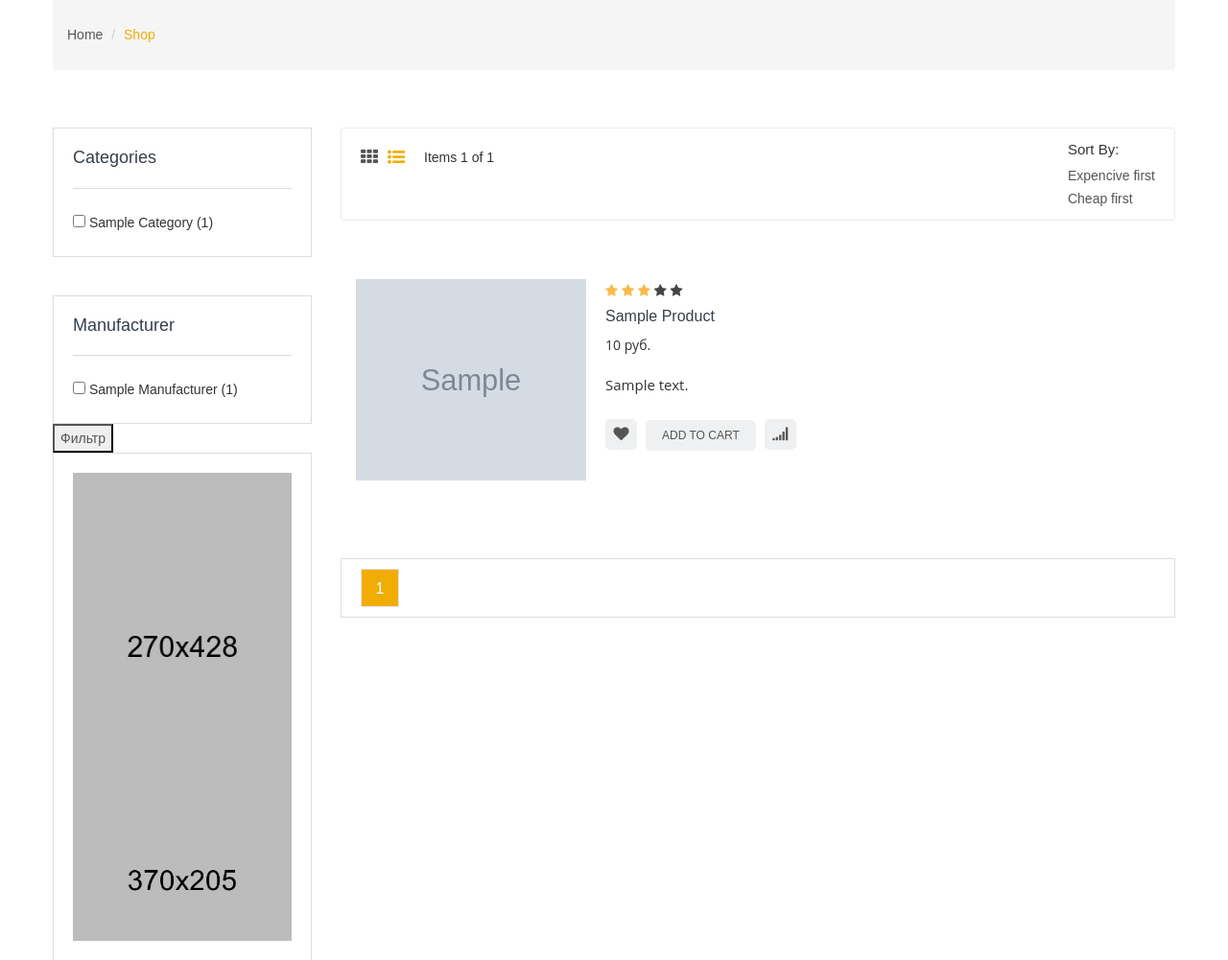
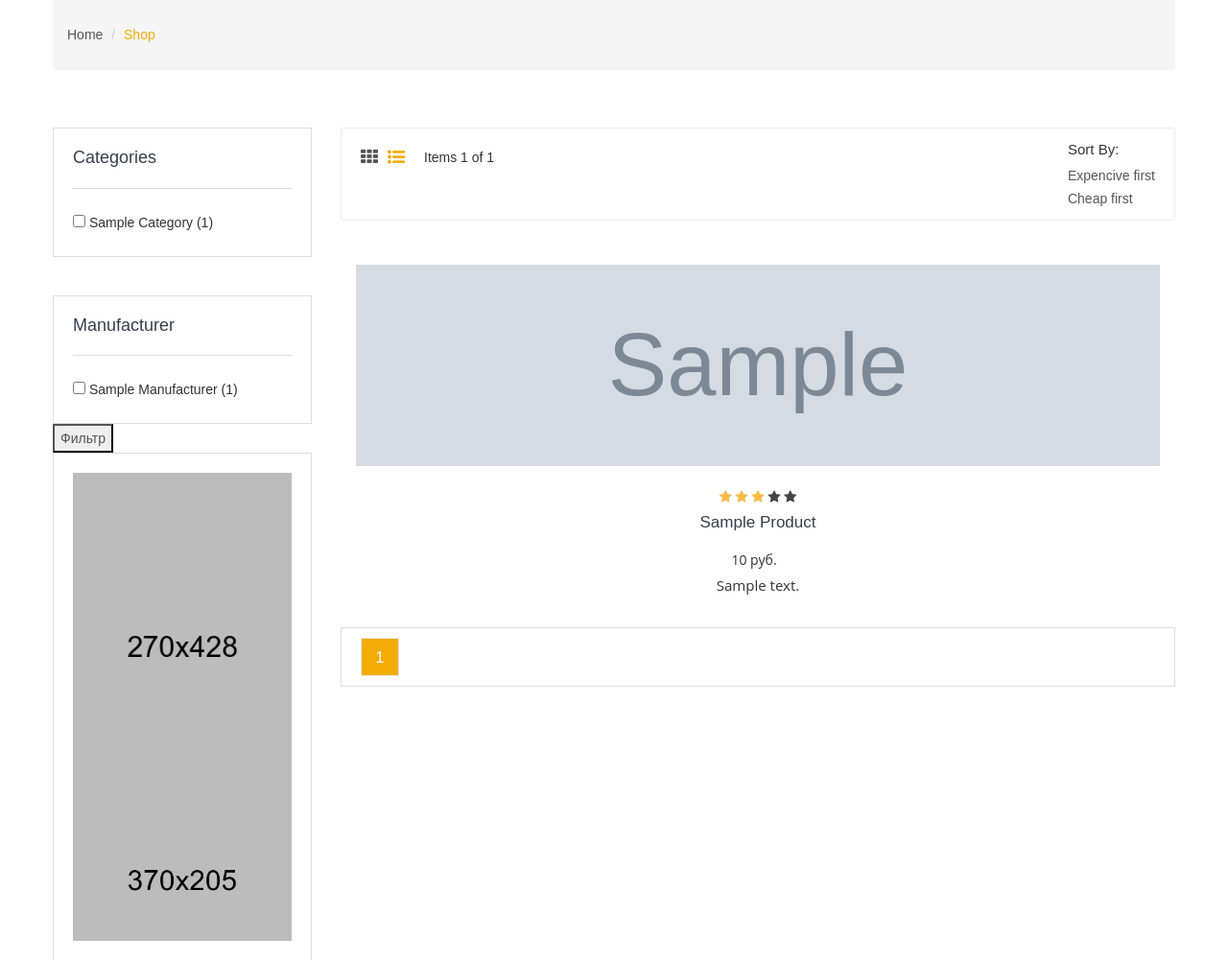
Before and after one commit to bifidoccy/hand-tools-store, a Django app: page /ru/shop/ in a window 1280 px wide. Shown: the part 251-1252 px from the top of the page at 96% size. Run offline with Django 4.2, Linux system fonts and the light colour scheme; tables that the repository leaves empty hold one stand-in row (values such as "Sample post"); grey boxes marked "Sample" are stand-in pictures; some libraries are stand-ins or nearby versions; some web fonts are replaced.

Commit message:
shop: added view(grid/list)

```diff
--- a/shop/views.py
+++ b/shop/views.py
@@ -41,20 +41,20 @@
 
     def get_context_data(self):
         sort = self.request.GET.get('sort', 'none')
+        view = self.request.GET.get('view', 'list')
         page_number = self.request.GET.get('page', 1)
         page_object = self.p.get_page(page_number)
-        paginate = self.paginate_by
 
         """ num1 and num2 are variables in '.list-inline nav' in product_list.html """
         num1 = 1
         num2 = len(page_object.object_list)
         for i in range(int(page_number)-1):
             if page_object.has_next() == False:
-                num1 += paginate
+                num1 += self.paginate_by
             else:
                 num1 += len(page_object.object_list)
             if num2 + len(page_object.object_list) <= self.p.count:
-                num2 += paginate
+                num2 += self.paginate_by
 
         context = super().get_context_data()
 
@@ -62,6 +62,7 @@
         context['mfact'] = ''.join([f'mfact={x}&' for x in self.request.GET.getlist('mfact')])
         context['cat'] = ''.join([f'cat={x}&' for x in self.request.GET.getlist('cat')])
         context['sort'] = f'sort={sort}&'
+        context['view'] = f'view={view}&'
         context['num1'] = num1
         context['num2'] = num2
         return context
--- a/static/css/styleee.css
+++ b/static/css/styleee.css
@@ -1646,31 +1646,31 @@
     background: #ffd500;
 }
 
-.main-categorie #list-view .single-product {
+.main-categorie #list .single-product {
     padding: 30px 15px;
 }
-.main-categorie #list-view .pro-img {
+.main-categorie #list .pro-img {
     width: 240px;
     float: left;
 }
-.main-categorie #list-view .pro-content {
+.main-categorie #list .pro-content {
     overflow: hidden;
     padding: 25px;
     text-align: left;
     padding: 0px 20px 5px;
 }
 
-.main-categorie #list-view .pro-content p + p {
+.main-categorie #list .pro-content p + p {
     margin: 15px 0;
 }
-.main-categorie #list-view .pro-actions {
+.main-categorie #list .pro-actions {
     opacity: 1;
     position: static;
     visibility: visible;
     transform: translateY(0);
     margin-top: 23px;
 }
-.main-categorie #list-view .pro-content h4 a {
+.main-categorie #list .pro-content h4 a {
     margin-bottom: 7px;
     font-size: 16px;
 }
@@ -1714,10 +1714,10 @@
     color: #ccc;
     content: "/\00a0";
 }
-#grid-view .single-product, #list-view .single-product{
+#grid .single-product, #list .single-product{
     margin-bottom: 30px;
 }
-#list-view .sticker-new, #list-view .sticker-sale {
+#list .sticker-new, #list .sticker-sale {
     top: 30px;
 }
 /*----------------------------------------*/
--- a/templates/include/pagination.html
+++ b/templates/include/pagination.html
@@ -1,23 +1,23 @@
 <ul class="blog-pagination ">
     {% if page_obj.has_previous %}
         {% if page_obj.previous_page_number != 1 %}
-            <li><a href="?{{ cat }}{{ mfact }}{{ sort }}page=1">1</a></li>
+            <li><a href="?{{ cat }}{{ mfact }}{{ sort }}{{ view }}page=1">1</a></li>
         {% endif %}
         {% if page_obj.number|add:"-3" >= 1 %}
-            <li><a href="?{{ cat }}{{ mfact }}{{ sort }}page={{ page_obj.number|add:'-2' }}" class="fa fa-angle-left"></a></li>
+            <li><a href="?{{ cat }}{{ mfact }}{{ sort }}{{ view }}page={{ page_obj.number|add:'-2' }}" class="fa fa-angle-left"></a></li>
         {% endif %}
-        <li><a href="?{{ cat }}{{ mfact }}{{ sort }}page={{ page_obj.previous_page_number }}">{{ page_obj.previous_page_number }}</a></li>
+        <li><a href="?{{ cat }}{{ mfact }}{{ sort }}{{ view }}page={{ page_obj.previous_page_number }}">{{ page_obj.previous_page_number }}</a></li>
     {% endif %}
 
     <li class="active"><a>{{ page_obj.number }}</a></li>
 
     {% if page_obj.has_next %}
-        <li><a href="?{{ cat }}{{ mfact }}{{ sort }}page={{ page_obj.next_page_number }}">{{ page_obj.next_page_number }}</a></li>
+        <li><a href="?{{ cat }}{{ mfact }}{{ sort }}{{ view }}page={{ page_obj.next_page_number }}">{{ page_obj.next_page_number }}</a></li>
         {% if page_obj.number|add:"3" <= page_obj.paginator.num_pages %}
-            <li><a href="?{{ cat }}{{ mfact }}{{ sort }}page={{ page_obj.number|add:'2' }}" class="fa fa-angle-right"></a></li>
+            <li><a href="?{{ cat }}{{ mfact }}{{ sort }}{{ view }}page={{ page_obj.number|add:'2' }}" class="fa fa-angle-right"></a></li>
         {% endif %}
         {% if page_obj.next_page_number != page_obj.paginator.num_pages %}
-            <li><a href="?{{ cat }}{{ mfact }}{{ sort }}page={{ page_obj.paginator.num_pages }}">{{ page_obj.paginator.num_pages }}</a></li>
+            <li><a href="?{{ cat }}{{ mfact }}{{ sort }}{{ view }}page={{ page_obj.paginator.num_pages }}">{{ page_obj.paginator.num_pages }}</a></li>
         {% endif %}
     {% endif %}
 </ul>
--- a/templates/shop/product_list.html
+++ b/templates/shop/product_list.html
@@ -73,8 +73,8 @@
                         <div class="grid-list-top border-default universal-padding fix mb-30">
                             <div class="grid-list-view f-left">
                                 <ul class="list-inline nav">
-                                    <li><a data-toggle="tab" href="#grid-view"><i class="fa fa-th"></i></a></li>
-                                    <li><a  class="active" data-toggle="tab" href="#list-view"><i class="fa fa-list-ul"></i></a></li>
+                                    <li><a id="grid" class="{% if view == "view=grid&" %}active{% endif %}" href="?{{ cat }}{{ mfact }}{{ sort }}view=grid"><i class="fa fa-th"></i></a></li>
+                                    <li><a id="list" class="{% if view == "view=list&" %}active{% endif %}" href="?{{ cat }}{{ mfact }}{{ sort }}view=list"><i class="fa fa-list-ul"></i></a></li>
                                     <li>
                                         <span class="grid-item-list">
                                             {% if page_obj.has_next == False and page_obj.object_list|length == 1 %}
@@ -102,7 +102,8 @@
                         <div class="main-categorie">
                             <!-- Grid & List Main Area End -->
                             <div class="tab-content fix">
-                                <div id="grid-view" class="tab-pane ">
+                                {% if view == "view=grid&" %}
+                                    <div id="grid-view" class="tab-pane active ">
                                         <div class="row">
                                             {% for product in product_list %}
                                                 <div class="col-lg-4 col-sm-6">
@@ -139,6 +140,7 @@
                                             {% endfor %}
                                         </div>
                                     </div>
+                                {% else %}
                                 <!-- #grid view End -->
                                     <div id="list-view" class="tab-pane active">
                                         <!-- Single Product Start -->
@@ -175,6 +177,7 @@
                                             </div>
                                         {% endfor %}
                                     </div>
+                                {% endif %}
                                 <!-- #list view End -->
                             </div>
                             <!-- Grid & List Main Area End -->
```
Lines whose indentation alone changed are shown as unchanged.
